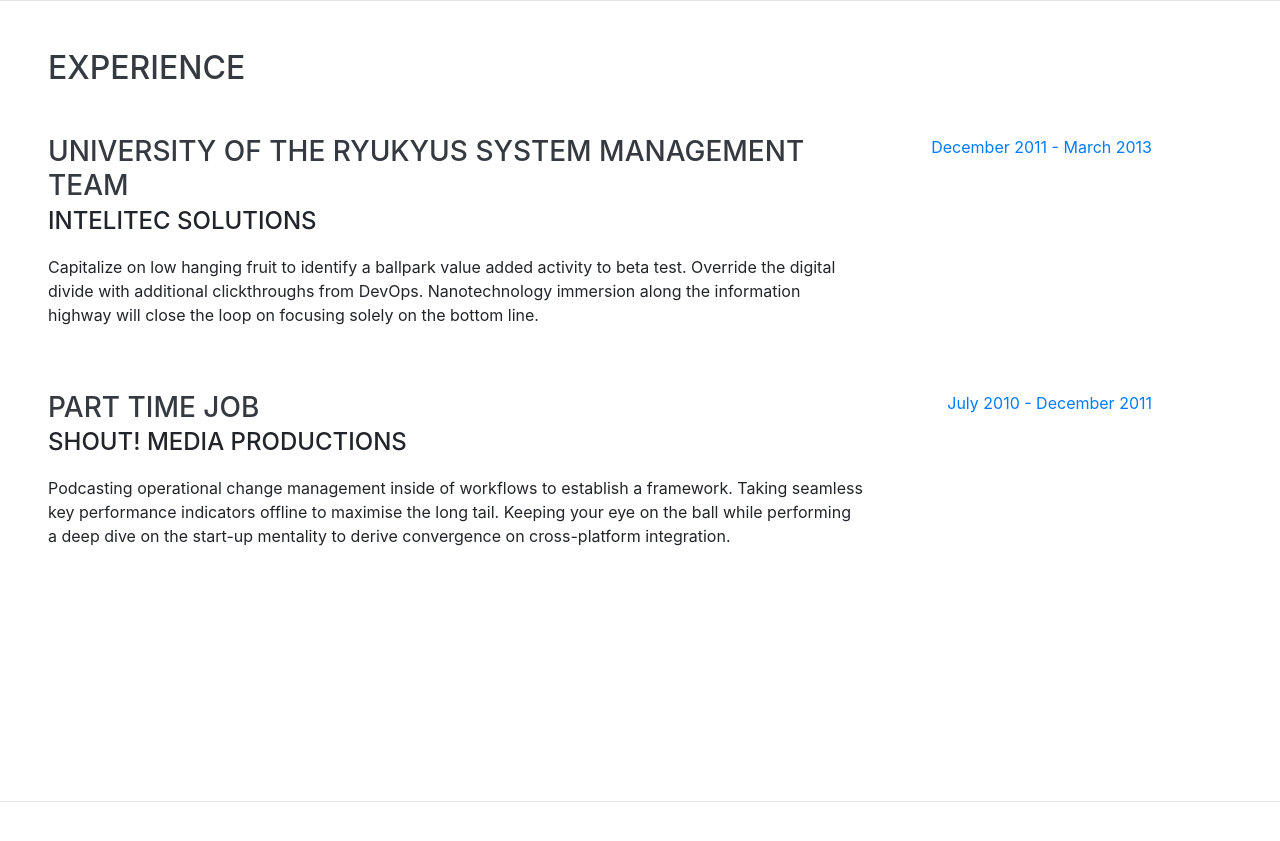
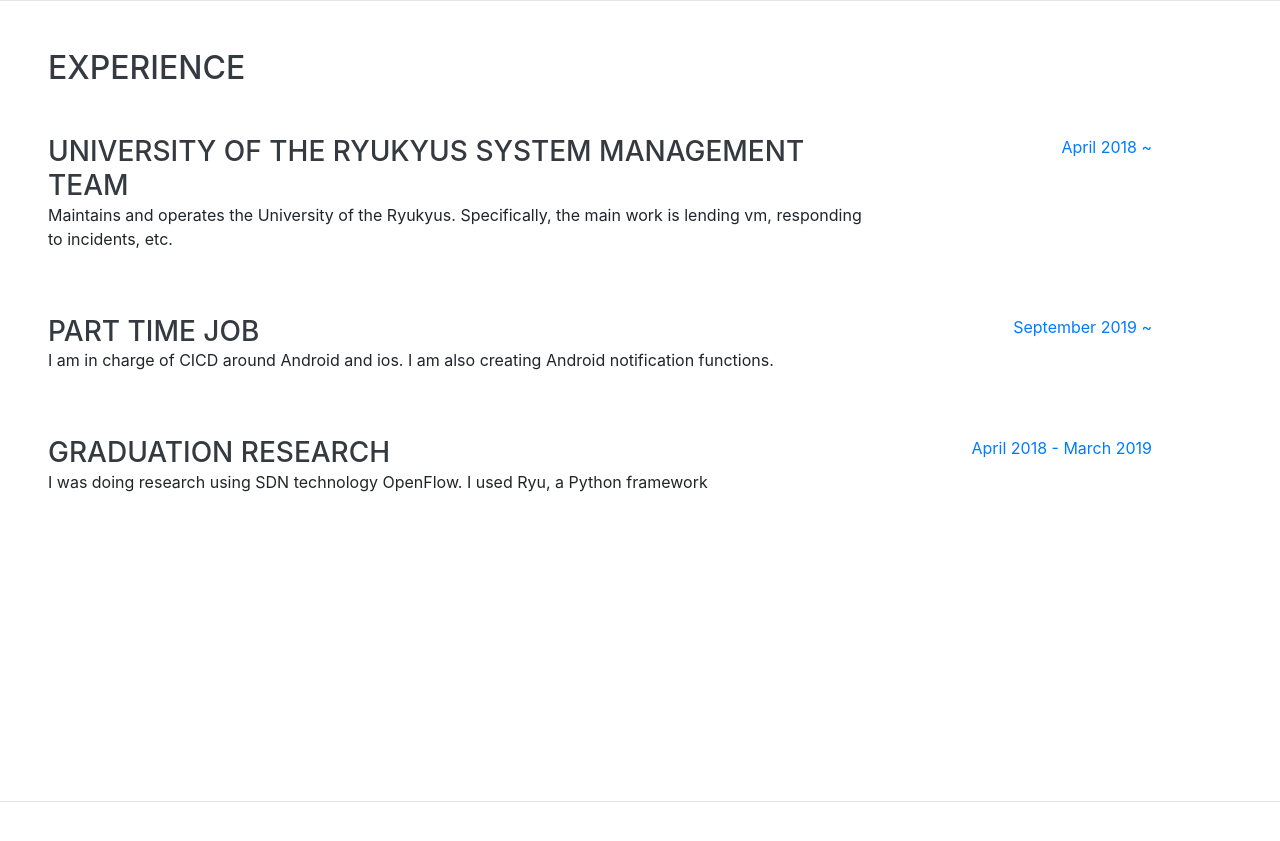
Before and after one commit to Unimarimos76/my-portfolio, a website with bundled scripts: page index.html in a window 1280 px wide. Shown: the part 800-1641 px from the top of the page. Built offline with nearby package versions, Linux system fonts and the light colour scheme; a web font is replaced by a local one.

Commit message:
fix english

```diff
--- a/index.html
+++ b/index.html
@@ -91,25 +91,32 @@
         <div class="resume-item d-flex flex-column flex-md-row justify-content-between mb-5">
           <div class="resume-content">
             <h3 class="mb-0">University of the Ryukyus System Management Team</h3>
-            <div class="subheading mb-3">Intelitec Solutions</div>
-            <p>Capitalize on low hanging fruit to identify a ballpark value added activity to beta test. Override the digital divide with additional clickthroughs from DevOps. Nanotechnology immersion along the information highway will close the loop on focusing solely on the bottom line.</p>
+            <p>Maintains and operates the University of the Ryukyus. Specifically, the main work is lending vm, responding to incidents, etc.</p>
           </div>
           <div class="resume-date text-md-right">
-            <span class="text-primary">December 2011 - March 2013</span>
+            <span class="text-primary">April 2018 ~</span>
           </div>
         </div>
 
         <div class="resume-item d-flex flex-column flex-md-row justify-content-between mb-5">
           <div class="resume-content">
             <h3 class="mb-0">part time job</h3>
-            <div class="subheading mb-3">Shout! Media Productions</div>
-            <p>Podcasting operational change management inside of workflows to establish a framework. Taking seamless key performance indicators offline to maximise the long tail. Keeping your eye on the ball while performing a deep dive on the start-up mentality to derive convergence on cross-platform integration.</p>
+            <p>I am in charge of CICD around Android and ios. I am  also creating Android notification functions.</p>
           </div>
           <div class="resume-date text-md-right">
-            <span class="text-primary">July 2010 - December 2011</span>
+            <span class="text-primary">September 2019 ~ </span>
           </div>
         </div>
 
+        <div class="resume-item d-flex flex-column flex-md-row justify-content-between mb-5">
+          <div class="resume-content">
+            <h3 class="mb-0">graduation research</h3>
+            <p>I was doing research using SDN technology OpenFlow. I used Ryu, a Python framework</p>
+          </div>
+          <div class="resume-date text-md-right">
+            <span class="text-primary">April 2018 - March 2019</span>
+          </div>
+        </div>
       </div>
 
     </section>
```
